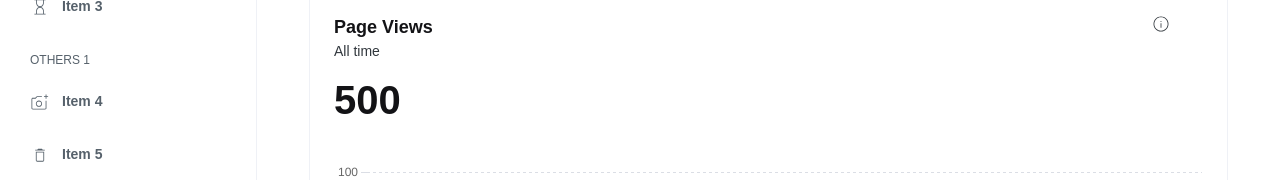
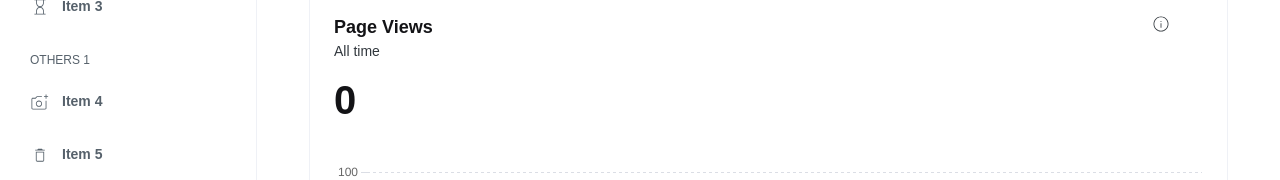
Before and after one commit to Iroh-Omolola/mainstack, a Next.js app: page / in a window 1280 px wide. Shown: the part 267-447 px from the top of the page. Built offline with nearby package versions, Linux system fonts and the light colour scheme; no server answers.

Commit message:
calculated the graph total

```diff
--- a/pages/index.tsx
+++ b/pages/index.tsx
@@ -25,6 +25,7 @@ const Dashboard = () => {
   const [graphValues, setGraphValues] = useState([]);
   const [mediaDetails, setMediaDetails] = useState([]);
   const [mediaPercent, setMediaPercent] = useState([]);
+  const [total, setTotal] = useState([]);
 
   const { data, isLoading } = useGetDataQuery();
 
@@ -45,7 +46,7 @@ const Dashboard = () => {
       const values = Object.values(graph);
       const dateGraph = keys.map((d) => moment(d).format("D MMM "));
       setGraphKeys(dateGraph);
-
+       setTotal(values.reduce((a, b) => a + b, 0));
       setGraphValues(values);
     }
   }, [graph]);
@@ -116,7 +117,7 @@ const Dashboard = () => {
           ) : (
             <AnalyticsChart
               headFooter={<Info />}
-              headTitle="500"
+              headTitle={total}
               date={`${date.split(" ")[0]} ${date.split(" ")[1].toLowerCase()}`}
               minTitle={"Page Views"}
               data={dataChart}
```
